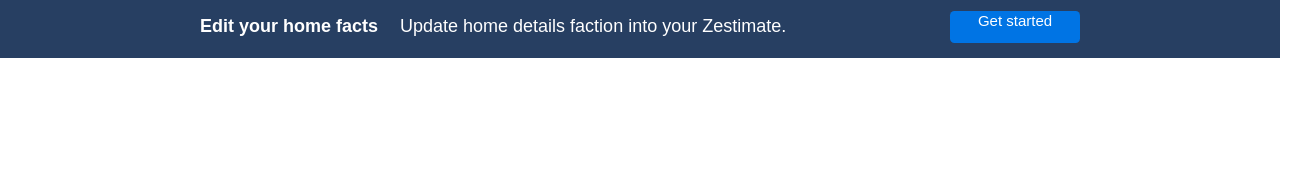
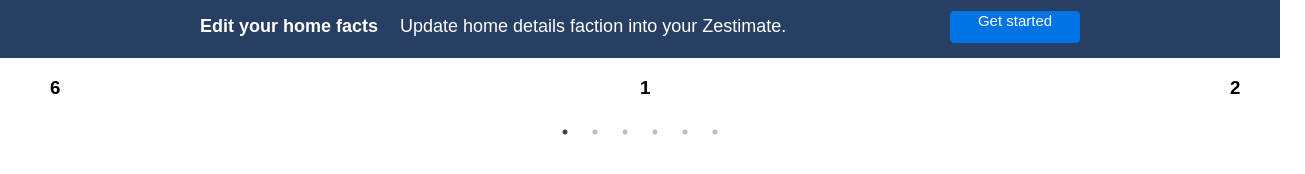
Before and after one commit to ProjectsOnTheSide/zillow-clone, a React (Create React App) app: page / in a window 1280 px wide. Shown: the part 598-772 px from the top of the page, 1305 px wide, since content can reach past the window. Built offline with nearby package versions, Linux system fonts and the light colour scheme.

Commit message:
carousel showing and working

```diff
--- a/src/components/Home.jsx
+++ b/src/components/Home.jsx
@@ -1,11 +1,43 @@
 import React from 'react';
 // import { Link } from 'react-router';
+import Slider from 'react-slick';
 import '../styles/main.css';
 import '../styles/home.css';
 
 const Home = (props) => {
     //Probably need to pass down image from api or amazon on props and set image here
+    var settings = {
+      dots: true,
+      infinite: true,
+      speed: 500,
+      slidesToShow: 2,
+      slidesToScroll: 1,
+      centerMode: true,
+      responsive: [{
+        breakpoint: 1024,
+        settings: {
+          slidesToShow: 2,
+          slidesToScroll: 3,
+          infinite: true,
+          dots: true
+        }
+      }, {
+        breakpoint: 750,
+        settings: {
+          slidesToShow: 1,
+          slidesToScroll: 2,
+          initialSlide: 2
+        }
+      }, {
+        breakpoint: 480,
+        settings: {
+          slidesToShow: 1,
+          slidesToScroll: 1
+        }
+      }]
+    };
     return (
+        <div>
         <div className='homeContainer'>
             <div className='videoSection'>
                 <header className='searchBoxHeader'>
@@ -33,6 +65,20 @@ const Home = (props) => {
                 </div>
                 <button className='getStarted'>Get started</button>
             </div>
+
+        </div>
+        <div>
+        <Slider
+                {...settings}
+                >
+                <div><h3>1</h3></div>
+                <div><h3>2</h3></div>
+                <div><h3>3</h3></div>
+                <div><h3>4</h3></div>
+                <div><h3>5</h3></div>
+                <div><h3>6</h3></div>
+                </Slider>
+        </div>
         </div>
     )
 }
--- a/src/index.css
+++ b/src/index.css
@@ -1,3 +1,6 @@
+@import "~slick-carousel/slick/slick.css";
+@import "~slick-carousel/slick/slick-theme.css";
+
 body {
   margin: 0;
   padding: 0;
```
